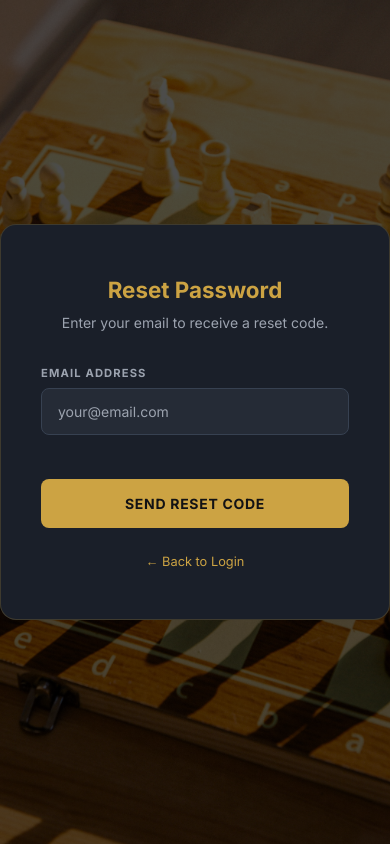
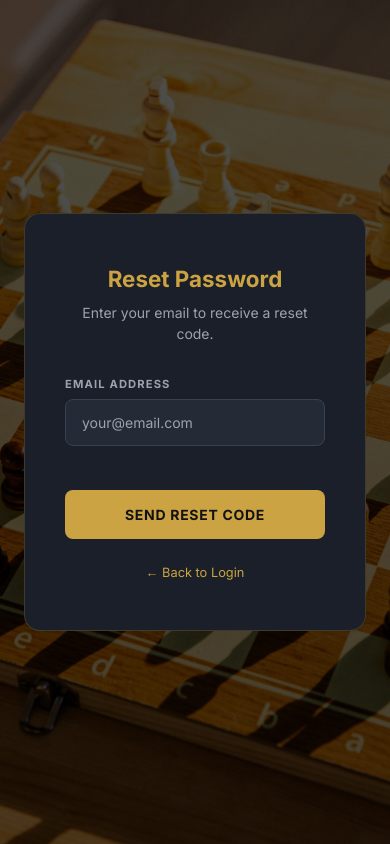
Before and after one commit to sabinramtel/Chess, a Flask app: page /forgot-password in a window 390 px wide. Run offline with Flask 3, Linux system fonts and the light colour scheme; some libraries are stand-ins or nearby versions.

Commit message:
Fix forgot password page mobile padding

```diff
--- a/app/templates/forgot_password.html
+++ b/app/templates/forgot_password.html
@@ -5,7 +5,7 @@
 {% block head %}
 <style>
     body {
-        display:flex; align-items:center; justify-content:center; min-height:100vh;
+        display:flex; align-items:center; justify-content:center; min-height:100vh; padding: 1.5rem;
         background: linear-gradient(rgba(0,0,0,0.7), rgba(0,0,0,0.7)), url('/static/images/chess-board.jpg') center/cover no-repeat fixed;
     }
 
```
